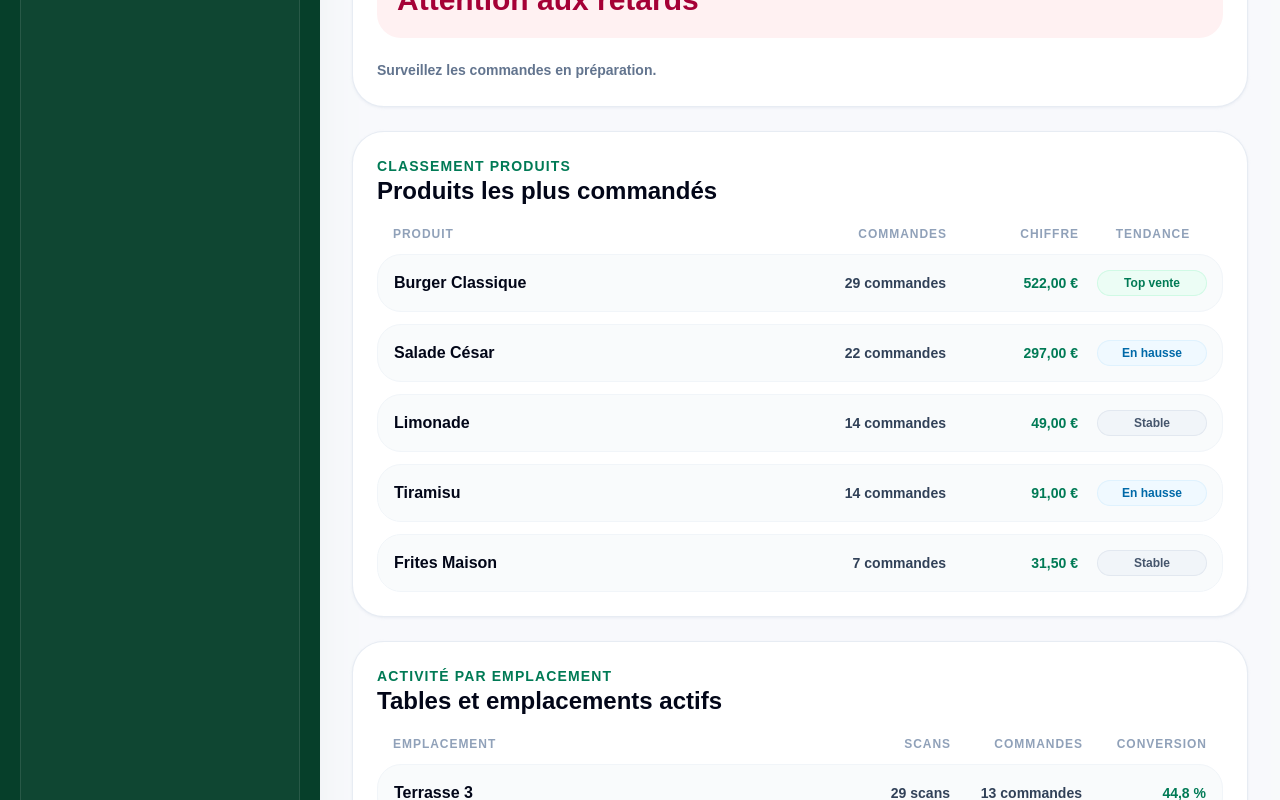
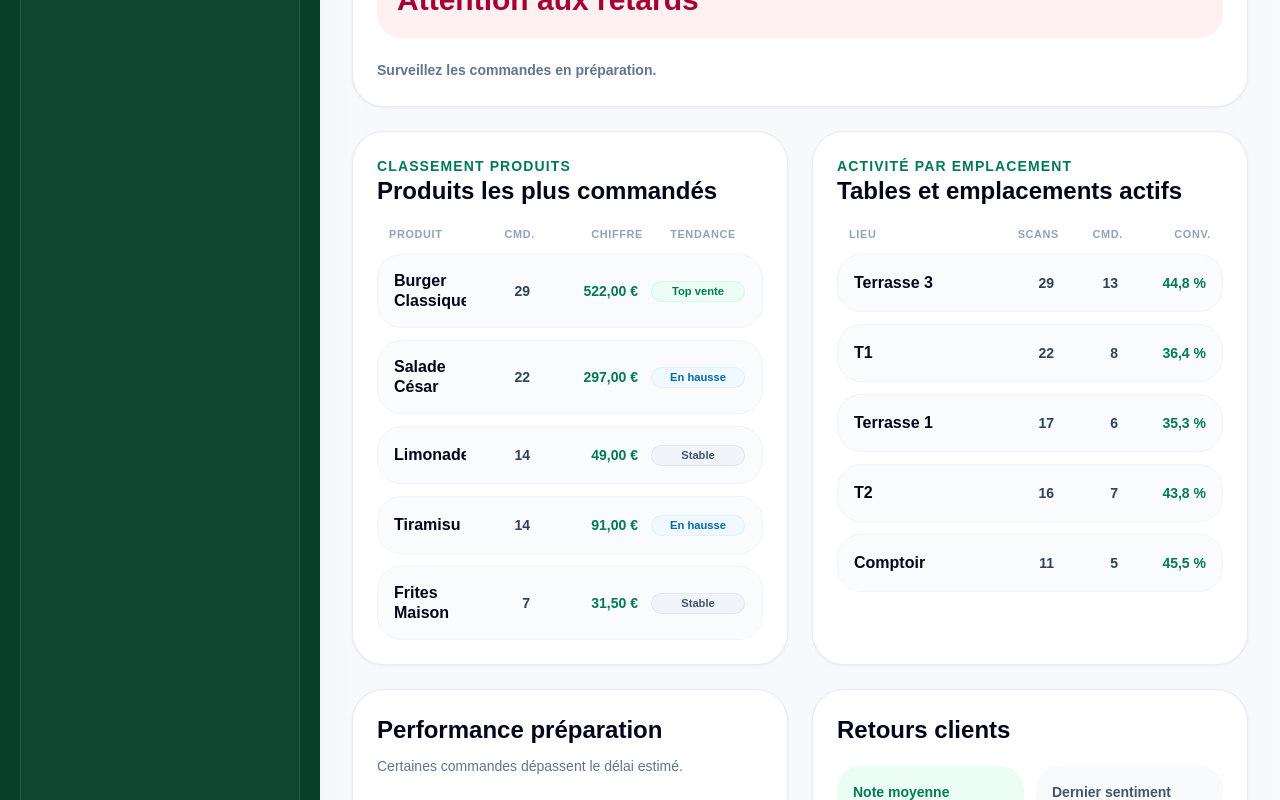
Before and after one commit to Loco66666/TableFlash-QR, a Next.js app: page /dashboard/statistics in a window 1280 px wide. Shown: the part 1300-2100 px from the top of the page. Built offline with nearby package versions, Linux system fonts and the light colour scheme.

Commit message:
Restore two-column statistics rankings

```diff
--- a/src/components/dashboard/statistics/ActiveTablesTable.tsx
+++ b/src/components/dashboard/statistics/ActiveTablesTable.tsx
@@ -5,7 +5,7 @@ type ActiveTableRow = {
   conversion: number;
 };
 
-const activeTablesGridClass = "xl:grid-cols-[minmax(0,1fr)_5rem_7rem_6.5rem]";
+const activeTablesGridClass = "xl:grid-cols-[minmax(0,1fr)_3.5rem_3.25rem_4.75rem]";
 
 export function formatLocationLabelForStats(name: string) {
   const normalizedName = name.trim().replace(/\s+/g, " ");
@@ -26,31 +26,31 @@ export function ActiveTablesTable({ rows }: { rows: ActiveTableRow[] }) {
         <h2 className="text-2xl font-black leading-tight text-slate-950">Tables et emplacements actifs</h2>
       </div>
 
-      <div className={`mt-5 hidden gap-5 px-4 text-xs font-black uppercase tracking-[0.08em] text-slate-400 xl:grid ${activeTablesGridClass}`}>
-        <span>Emplacement</span>
+      <div className={`mt-5 hidden min-w-0 max-w-full gap-3 px-3 text-[0.68rem] font-black uppercase tracking-[0.06em] text-slate-400 xl:grid ${activeTablesGridClass}`}>
+        <span className="min-w-0">Lieu</span>
         <span className="text-right">Scans</span>
-        <span className="text-right">Commandes</span>
-        <span className="text-right">Conversion</span>
+        <span className="text-right" title="Commandes" aria-label="Commandes">Cmd.</span>
+        <span className="text-right" title="Conversion" aria-label="Conversion">Conv.</span>
       </div>
 
       <div className="mt-3 min-w-0 max-w-full space-y-3">
         {rows.map((row) => (
-          <div key={row.name} className="min-w-0 max-w-full rounded-3xl border border-slate-100 bg-slate-50/80 p-4 transition hover:border-emerald-100 hover:bg-white hover:shadow-sm hover:shadow-slate-200/70">
-            <div className={`grid min-w-0 max-w-full gap-4 xl:gap-5 xl:items-center ${activeTablesGridClass}`}>
-              <p className="min-w-0 break-words text-base font-black leading-tight text-slate-950">{formatLocationLabelForStats(row.name)}</p>
+          <div key={row.name} className="min-w-0 max-w-full overflow-hidden rounded-3xl border border-slate-100 bg-slate-50/80 p-3.5 transition hover:border-emerald-100 hover:bg-white hover:shadow-sm hover:shadow-slate-200/70 sm:p-4">
+            <div className={`grid min-w-0 max-w-full gap-3 xl:items-center ${activeTablesGridClass}`}>
+              <p className="min-w-0 truncate whitespace-nowrap text-base font-black leading-tight text-slate-950" title={row.name} aria-label={row.name}>{formatLocationLabelForStats(row.name)}</p>
 
-              <div className="flex items-center justify-between gap-4 border-t border-slate-200/70 pt-3 xl:block xl:border-0 xl:pt-0 xl:text-right">
+              <div className="flex min-w-0 items-center justify-between gap-3 border-t border-slate-200/70 pt-3 xl:block xl:border-0 xl:pt-0 xl:text-right">
                 <span className="text-xs font-black uppercase tracking-[0.06em] text-slate-400 xl:hidden">Scans</span>
-                <span className="whitespace-nowrap text-sm font-bold tabular-nums text-slate-700">{row.scans} scans</span>
+                <span className="whitespace-nowrap text-sm font-bold tabular-nums text-slate-700">{row.scans}</span>
               </div>
 
-              <div className="flex items-center justify-between gap-4 xl:block xl:text-right">
-                <span className="text-xs font-black uppercase tracking-[0.06em] text-slate-400 xl:hidden">Commandes</span>
-                <span className="whitespace-nowrap text-sm font-bold tabular-nums text-slate-700">{row.orders} {row.orders > 1 ? "commandes" : "commande"}</span>
+              <div className="flex min-w-0 items-center justify-between gap-3 xl:block xl:text-right">
+                <span className="text-xs font-black uppercase tracking-[0.06em] text-slate-400 xl:hidden" title="Commandes" aria-label="Commandes">Cmd.</span>
+                <span className="whitespace-nowrap text-sm font-bold tabular-nums text-slate-700">{row.orders}</span>
               </div>
 
-              <div className="flex items-center justify-between gap-4 xl:block xl:text-right">
-                <span className="text-xs font-black uppercase tracking-[0.06em] text-slate-400 xl:hidden">Conversion</span>
+              <div className="flex min-w-0 items-center justify-between gap-3 xl:block xl:text-right">
+                <span className="text-xs font-black uppercase tracking-[0.06em] text-slate-400 xl:hidden" title="Conversion" aria-label="Conversion">Conv.</span>
                 <span className="whitespace-nowrap text-sm font-black tabular-nums text-emerald-700">{row.conversion.toLocaleString("fr-FR", { maximumFractionDigits: 1 })} %</span>
               </div>
             </div>
--- a/src/components/dashboard/statistics/InteractiveStatisticsDashboard.tsx
+++ b/src/components/dashboard/statistics/InteractiveStatisticsDashboard.tsx
@@ -330,7 +330,7 @@ export function InteractiveStatisticsDashboard() {
               <ServiceHealthCard status={stats.serviceStatus} recommendation={stats.recommendation} />
             </section>
 
-            <section className="grid min-w-0 max-w-full gap-6 2xl:grid-cols-2">
+            <section className="grid min-w-0 max-w-full grid-cols-1 gap-6 xl:grid-cols-2">
               <TopProductsTable products={stats.topProducts} />
               <ActiveTablesTable rows={stats.activeTables} />
             </section>
--- a/src/components/dashboard/statistics/TopProductsTable.tsx
+++ b/src/components/dashboard/statistics/TopProductsTable.tsx
@@ -17,7 +17,7 @@ const badgeClasses: Record<TrendBadge, string> = {
   Stable: "bg-slate-100 text-slate-600 ring-slate-200",
 };
 
-const productGridClass = "xl:grid-cols-[minmax(0,1fr)_6.5rem_7rem_6.75rem]";
+const productGridClass = "xl:grid-cols-[minmax(0,1fr)_3.25rem_6rem_6rem]";
 
 export function TopProductsTable({ products }: { products: ProductRow[] }) {
   return (
@@ -27,34 +27,34 @@ export function TopProductsTable({ products }: { products: ProductRow[] }) {
         <h2 className="text-2xl font-black leading-tight text-slate-950">Produits les plus commandés</h2>
       </div>
 
-      <div className={`mt-5 hidden gap-5 px-4 text-xs font-black uppercase tracking-[0.08em] text-slate-400 xl:grid ${productGridClass}`}>
-        <span>Produit</span>
-        <span className="text-right">Commandes</span>
+      <div className={`mt-5 hidden min-w-0 max-w-full gap-3 px-3 text-[0.68rem] font-black uppercase tracking-[0.06em] text-slate-400 xl:grid ${productGridClass}`}>
+        <span className="min-w-0">Produit</span>
+        <span className="text-right" title="Commandes" aria-label="Commandes">Cmd.</span>
         <span className="text-right">Chiffre</span>
         <span className="text-center">Tendance</span>
       </div>
 
       <div className="mt-3 min-w-0 max-w-full space-y-3">
         {products.map((product) => (
-          <div key={product.name} className="min-w-0 max-w-full rounded-3xl border border-slate-100 bg-slate-50/80 p-4 transition hover:border-emerald-100 hover:bg-white hover:shadow-sm hover:shadow-slate-200/70">
-            <div className={`grid min-w-0 max-w-full gap-4 xl:gap-5 xl:items-center ${productGridClass}`}>
-              <p className="min-w-0 overflow-hidden [display:-webkit-box] [-webkit-box-orient:vertical] [-webkit-line-clamp:2] text-base font-black leading-tight text-slate-950">
+          <div key={product.name} className="min-w-0 max-w-full overflow-hidden rounded-3xl border border-slate-100 bg-slate-50/80 p-3.5 transition hover:border-emerald-100 hover:bg-white hover:shadow-sm hover:shadow-slate-200/70 sm:p-4">
+            <div className={`grid min-w-0 max-w-full gap-3 xl:items-center ${productGridClass}`}>
+              <p className="min-w-0 overflow-hidden break-normal [display:-webkit-box] [-webkit-box-orient:vertical] [-webkit-line-clamp:2] text-base font-black leading-tight text-slate-950" title={product.name}>
                 {product.name}
               </p>
 
-              <div className="flex items-center justify-between gap-4 border-t border-slate-200/70 pt-3 xl:block xl:border-0 xl:pt-0 xl:text-right">
-                <span className="text-xs font-black uppercase tracking-[0.06em] text-slate-400 xl:hidden">Commandes</span>
-                <span className="whitespace-nowrap text-sm font-bold tabular-nums text-slate-700">{product.quantity} commandes</span>
+              <div className="flex min-w-0 items-center justify-between gap-3 border-t border-slate-200/70 pt-3 xl:block xl:border-0 xl:pt-0 xl:text-right">
+                <span className="text-xs font-black uppercase tracking-[0.06em] text-slate-400 xl:hidden" title="Commandes" aria-label="Commandes">Cmd.</span>
+                <span className="whitespace-nowrap text-sm font-bold tabular-nums text-slate-700">{product.quantity}</span>
               </div>
 
-              <div className="flex items-center justify-between gap-4 xl:block xl:text-right">
+              <div className="flex min-w-0 items-center justify-between gap-3 xl:block xl:text-right">
                 <span className="text-xs font-black uppercase tracking-[0.06em] text-slate-400 xl:hidden">Chiffre</span>
                 <span className="whitespace-nowrap text-sm font-black tabular-nums text-emerald-700">{formatEuro(product.revenue)}</span>
               </div>
 
-              <div className="flex items-center justify-between gap-4 xl:justify-center">
+              <div className="flex min-w-0 items-center justify-between gap-3 xl:justify-center">
                 <span className="text-xs font-black uppercase tracking-[0.06em] text-slate-400 xl:hidden">Tendance</span>
-                <span className={`inline-flex max-w-full justify-center rounded-full px-3 py-1 text-xs font-black ring-1 sm:min-w-[6.75rem] ${badgeClasses[product.badge]}`}>{product.badge}</span>
+                <span className={`inline-flex max-w-full justify-center truncate rounded-full px-2.5 py-1 text-[0.7rem] font-black leading-none ring-1 sm:min-w-[5.75rem] ${badgeClasses[product.badge]}`}>{product.badge}</span>
               </div>
             </div>
           </div>
```
